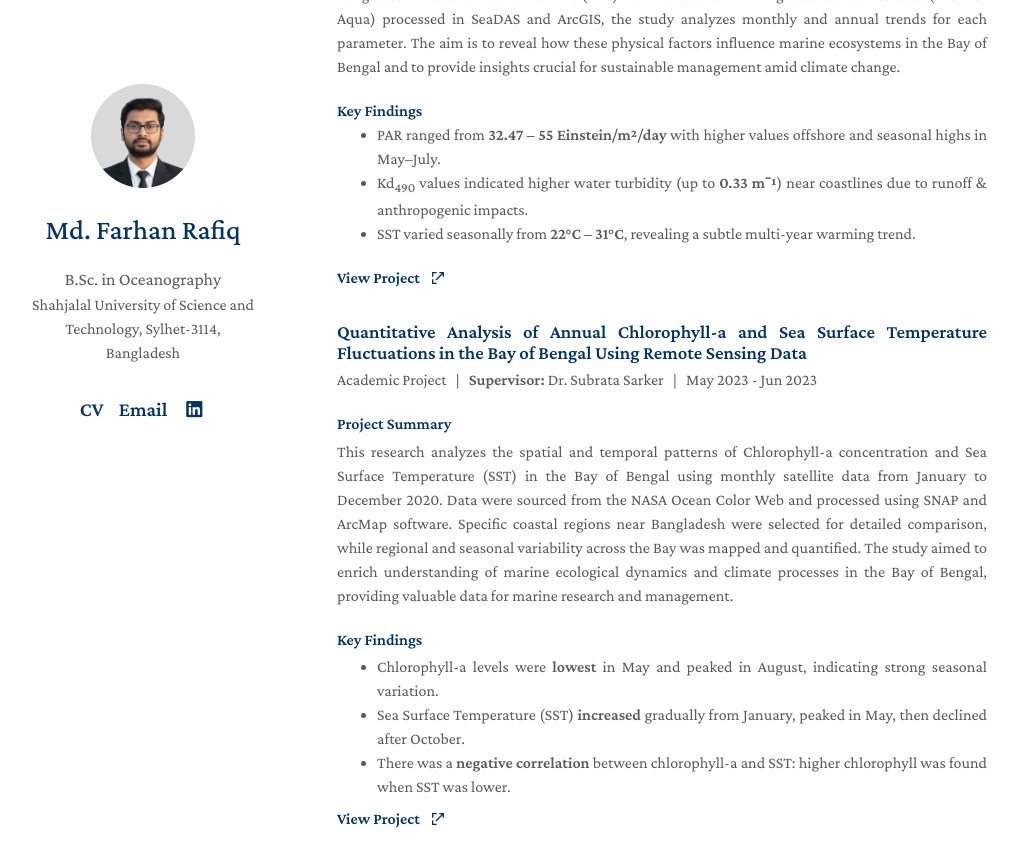
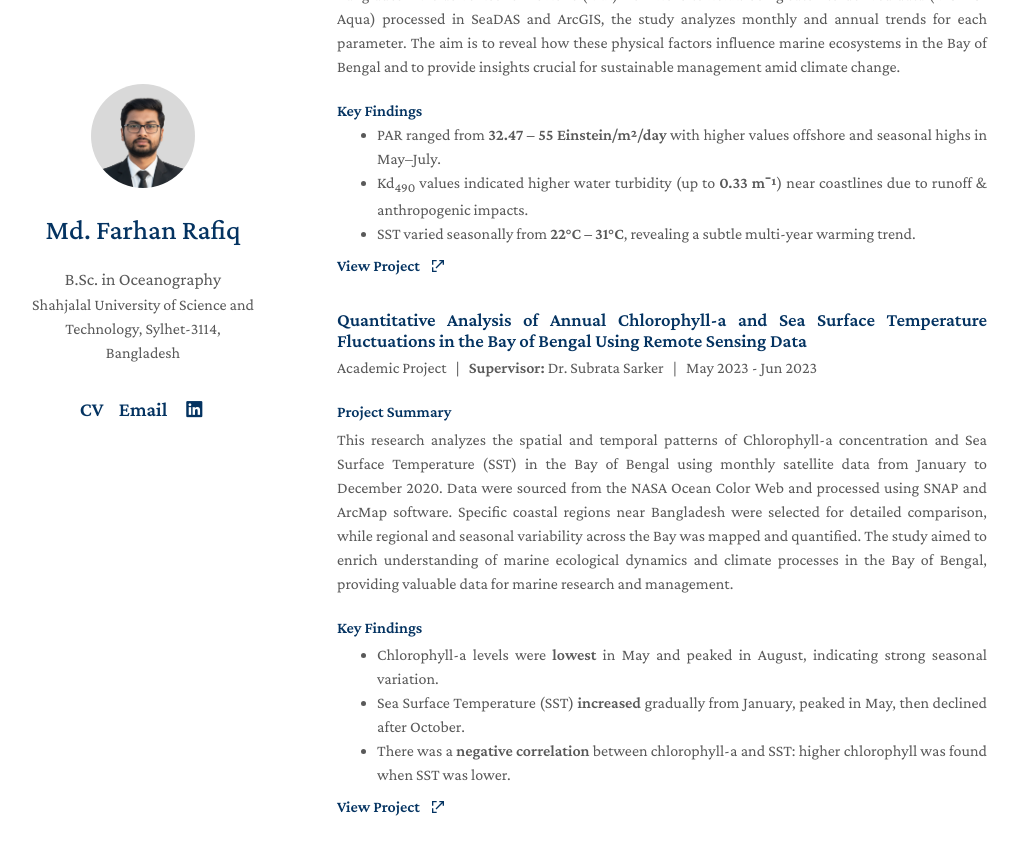
Before and after one commit to farhan-rafiq/farhan-rafiq.github.io, a Jekyll site: the page built from index.md, in a window 1280 px wide and 900 px high, scrolled down 1130 px. Shown: the top 867 px of the window, without its empty margins (133-1151 px from the left). Built offline with Jekyll 4.4.1, drawn with Linux system fonts in a browser that asks for light colours; a style sheet for code colours, icons or effects is not loaded.

Commit message:
Update index.md

```diff
--- a/index.md
+++ b/index.md
@@ -106,14 +106,14 @@ layout: homepage
 
 
   <h4 style="margin-bottom: 0;">Key Findings</h4>
-    <ul style="margin-top: 0">
+    <ul style="margin-top: 0; margin-bottom:.5em">
             <li>PAR ranged from <b>32.47 – 55 Einstein/m²/day</b> with higher values offshore and seasonal highs in May–July.</li>
             <li>Kd<sub>490</sub> values indicated higher water turbidity (up to <b>0.33 m⁻¹</b>) near coastlines due to runoff &amp; anthropogenic impacts.</li>
             <li>SST varied seasonally from <b>22°C – 31°C</b>, revealing a subtle multi-year warming trend.</li>
     </ul>
 
 
-  <h4 style="margin: 0; margin-bottom: 2em">
+  <h4 style="margin-bottom: 2em">
     <a href="./projects/undergrad_project.pdf"
        target="_blank"
        style="text-decoration: none; color: inherit; display: inline-flex; align-items: center; gap: 6px;">
```
